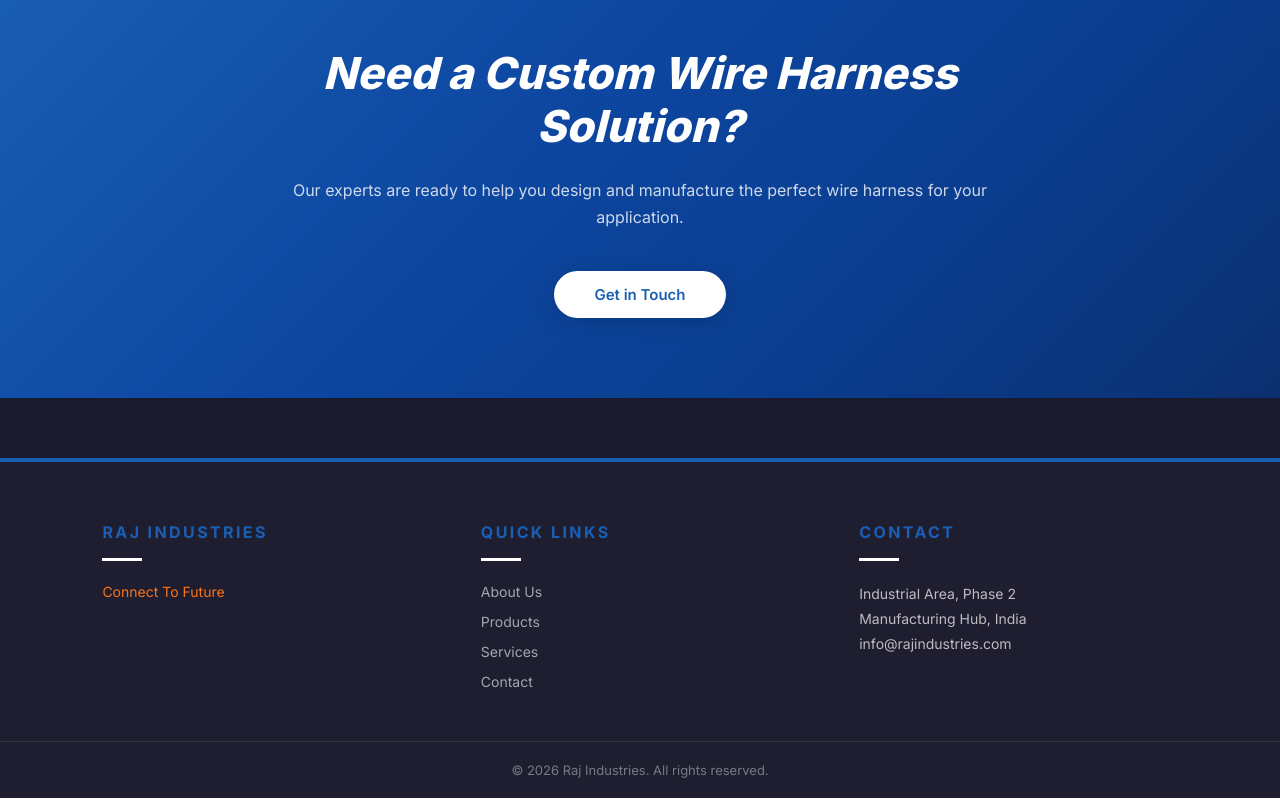
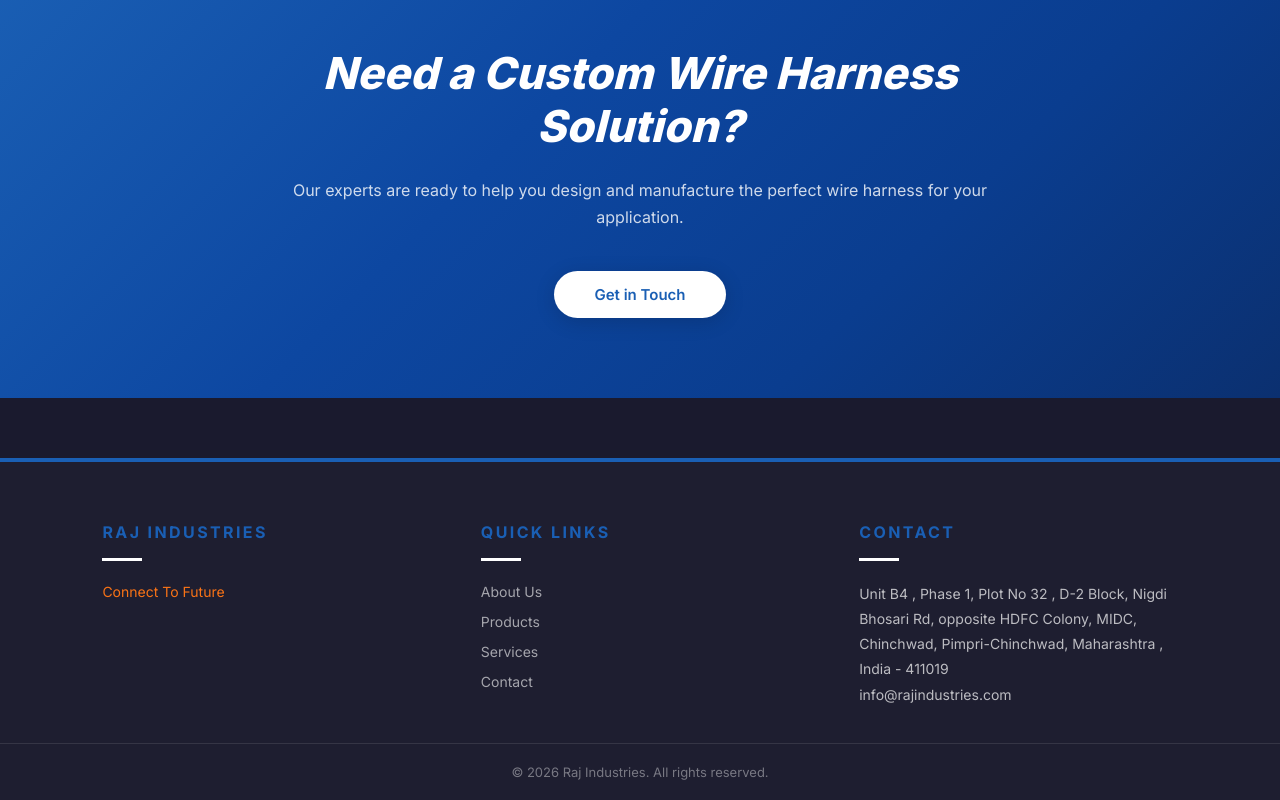
Before and after one commit to akshatabhimnale/raj-industries, a website: page index.html in a window 1280 px wide. Shown: the part 4358-5158 px from the top of the page. Drawn offline with Linux system fonts and the light colour scheme.

Commit message:
address and google map changes

```diff
--- a/index.html
+++ b/index.html
@@ -440,7 +440,8 @@
                     <h3 class="footer-col__title">CONTACT</h3>
                     <div class="footer-col__underline"></div>
                     <div class="footer-contact">
-                        <p>Industrial Area, Phase 2<br>Manufacturing Hub, India</p>
+                        <p>Unit B4 , Phase 1, Plot No 32 , D-2 Block, Nigdi Bhosari Rd, opposite HDFC Colony, MIDC, Chinchwad, Pimpri-Chinchwad,
+                        Maharashtra , India - 411019</p>
                         <a href="mailto:info@rajindustries.com">info@rajindustries.com</a>
                     </div>
                 </div>
```
Also changed, not shown: about.html (+2 -1 lines), contact.html (+3 -2 lines), home.html (+2 -1 lines), products.html (+2 -1 lines), services.html (+2 -1 lines).
